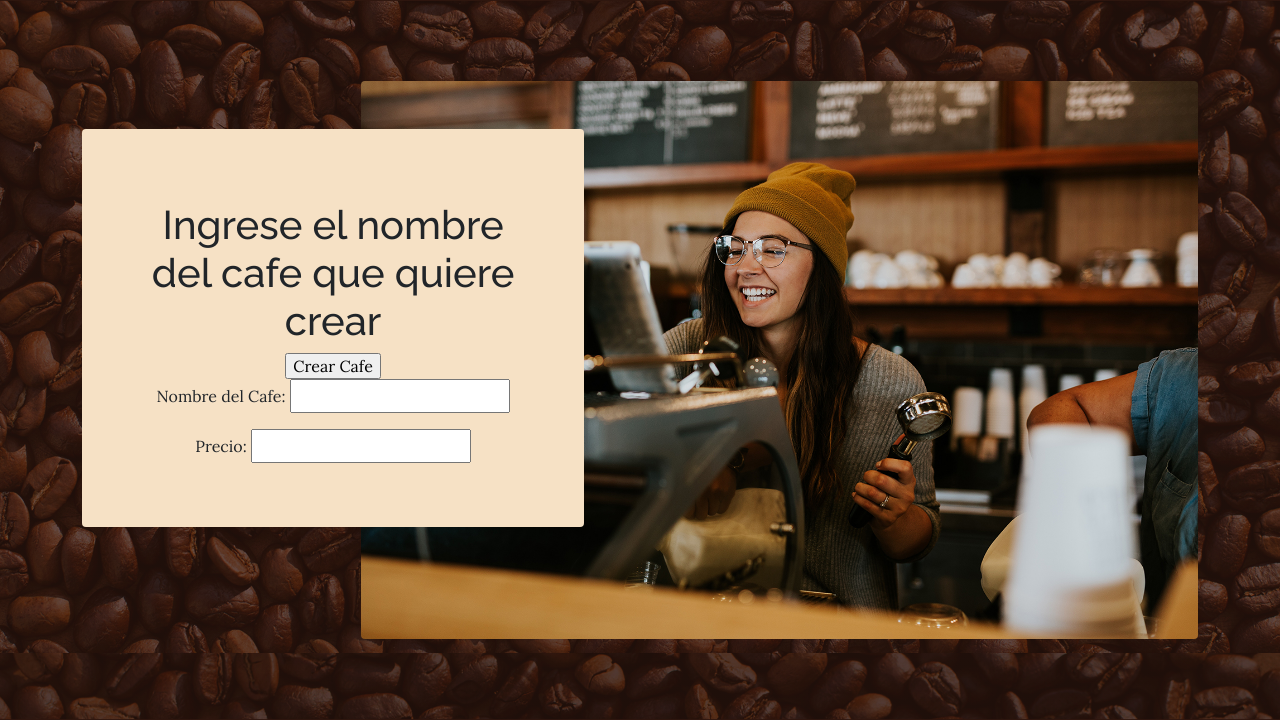
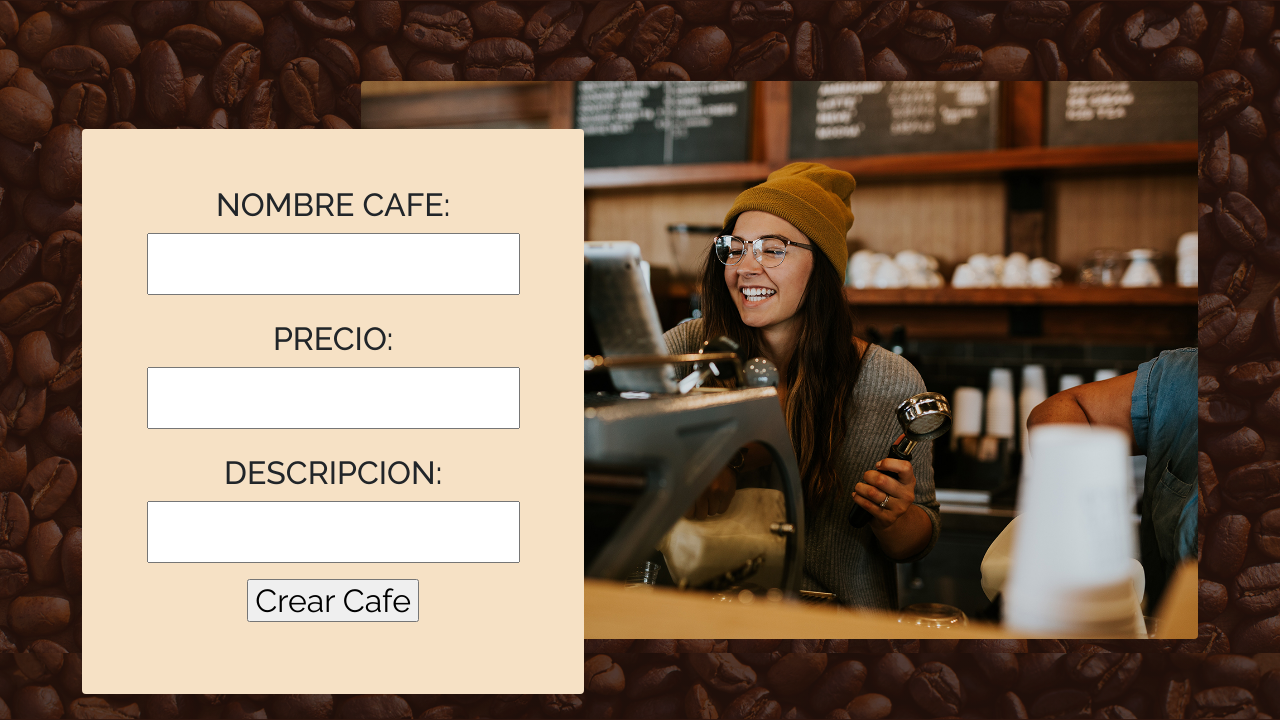
Before and after one commit to Guidosuzman23/Entrega_intermedia, a Django app: page /tienda/cafe/ in a window 1280 px wide. Shown: the part 323-1043 px from the top of the page. Run offline with Django 4.2, Linux system fonts and the light colour scheme; some libraries are stand-ins or nearby versions.

Commit message:
ultima actualizacion

```diff
--- a/app_tienda/admin.py
+++ b/app_tienda/admin.py
@@ -5,4 +5,4 @@ from app_tienda.models import *
 # Register your models here.
 admin.site.register(Usuario)
 admin.site.register(Cafe)
-admin.site.register(tortas)
+admin.site.register(Torta)
--- a/app_tienda/models.py
+++ b/app_tienda/models.py
@@ -15,7 +15,7 @@ class Cafe(models.Model):
     precio = models.IntegerField()
     descripcion = models.CharField(max_length = 100)
 
-class tortas(models.Model):
+class Torta(models.Model):
     nombre_torta = models.CharField(max_length = 50)
     precio = models.IntegerField()
     descripcion = models.CharField(max_length = 100)
--- a/app_tienda/templates/app_tienda/busqueda.html
+++ b/app_tienda/templates/app_tienda/busqueda.html
@@ -1,11 +1,12 @@
 {% extends 'app_tienda/base.html' %}
 {% block contenido %}
+
 <form action="{% url 'app_tienda-busqueda' %}" method="get">
 
 
     <p>
         Nombre del cafe: <input type="text" name="nombre_cafe>
-        <input type="submit" value="Buscar">
+       <input type= "submit" value="Buscar">
     </p>
     <p>
         Nombre de la torta: <input type="text" name="nombre_torta>
--- a/app_tienda/templates/app_tienda/cafe.html
+++ b/app_tienda/templates/app_tienda/cafe.html
@@ -1,15 +1,12 @@
 {% extends 'app_tienda/base.html' %}
 {% block contenido %}
-    <h1>Ingrese el nombre del cafe que quiere crear</h1>
+
     <form action="" method="post">
         {% csrf_token %}
         {{formulario.as_p}}
         <input type="submit" value="Crear Cafe">
-        <p>
-            Nombre del Cafe: <input type="text" name="nombre_cafe">
-        </p>
-        <p>
-            Precio: <input type="number" name="precio_cafe">
+
+
 
     </form>
 {% endblock %}
--- a/app_tienda/views.py
+++ b/app_tienda/views.py
@@ -22,20 +22,20 @@ def vista_cafe(request):
         formulario = CafeForm(request.POST)
         if formulario.is_valid():
             data = formulario.cleaned_data
-            Cafe = Cafe(nombre_cafe = data["nombre_cafe"], precio = data["precio"], descripcion = data["descripcion"])
-            Cafe.save()
+            cafe = Cafe(nombre_cafe = data["nombre_cafe"], precio = data["precio"], descripcion = data["descripcion"])
+            cafe.save()
     formulario = CafeForm()
-    return render(request, "app_tienda/cafe.html")
+    return render(request, "app_tienda/cafe.html" , {"formulario": formulario})
 
 def vista_tortas(request):
     if request.method == "POST":
         formulario = TortaForm(request.POST)
         if formulario.is_valid():
             data = formulario.cleaned_data
-            torta = torta(nombre_torta = data["nombre_torta"], precio = data["precio"], descripcion = data["descripcion"])
+            torta = Torta(nombre_torta = data["nombre_torta"], precio = data["precio"], descripcion = data["descripcion"])
             torta.save()
     formulario = TortaForm()
-    return render(request,"app_tienda/tortas.html")
+    return render(request,"app_tienda/tortas.html",  {"formulario": formulario})
 
 def vista_inicio_sesion(request):
     return render(request, "app_tienda/iniciar_sesion.html")
```
Also changed, not shown: app_tienda/templates/app_tienda/tortas.html (+4 -6 lines), app_tienda/migrations/0002_torta_delete_tortas_rename_sinopsis_cafe_descripcion.py (added), db.sqlite3.
